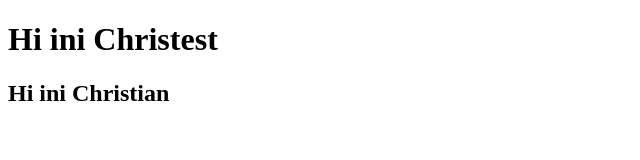
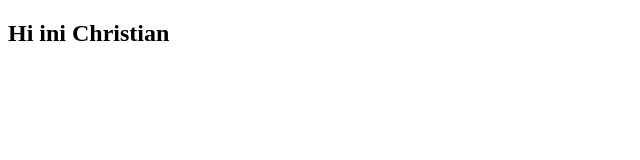
Before and after one commit to ChrisTerSES/Colaborasi, a plain HTML site: page index.html in a window 1280 px wide. Shown: the whole page, without its empty margins (0-640 px from the left). Drawn offline with Linux system fonts and the light colour scheme.

Commit message:
christest deleted

```diff
--- a/index.html
+++ b/index.html
@@ -6,7 +6,6 @@
   <title>Document</title>
 </head>
 <body>
-  <h1>Hi ini Christest</h1>
   <h2>Hi ini Christian</h2>
 </body>
 </html>
```
